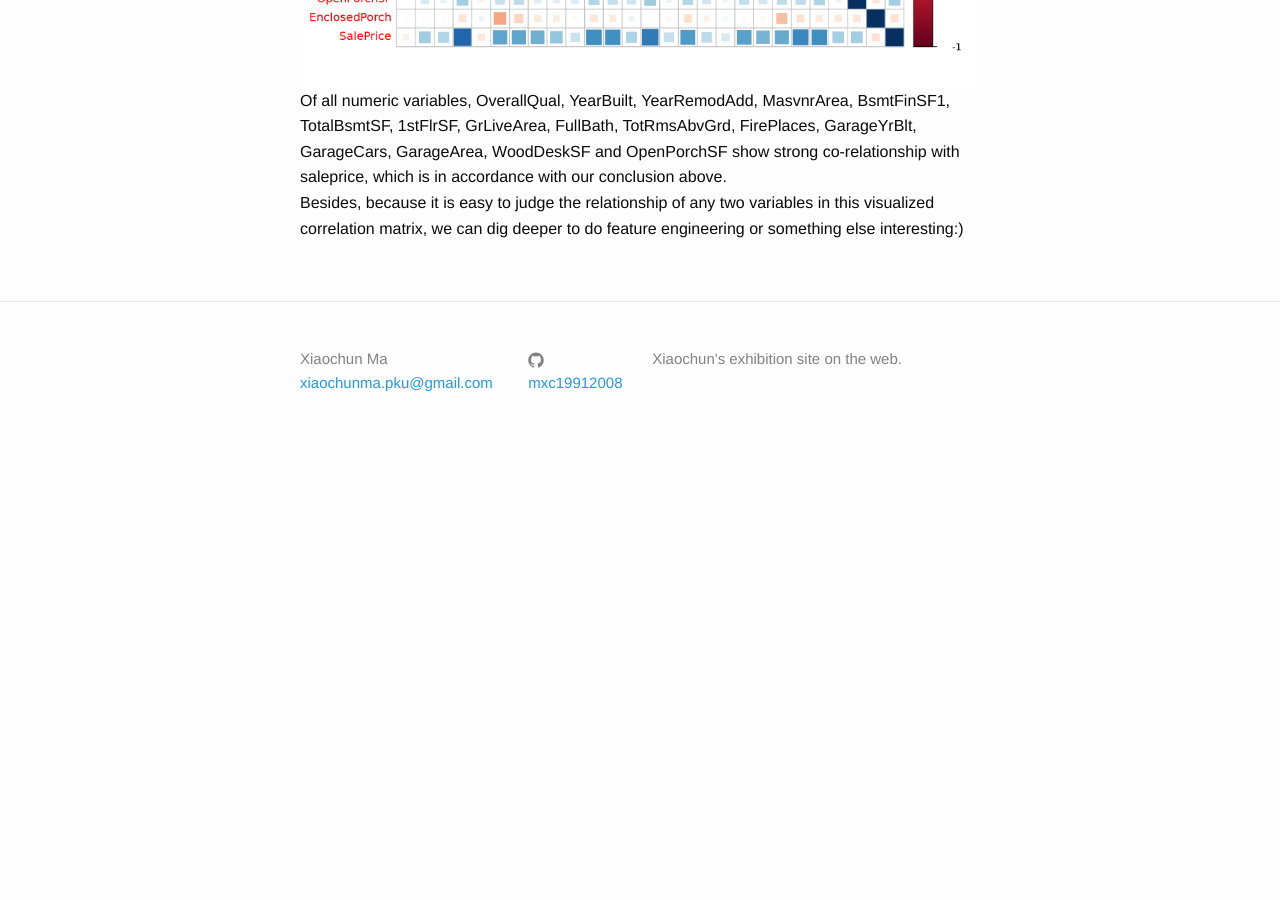
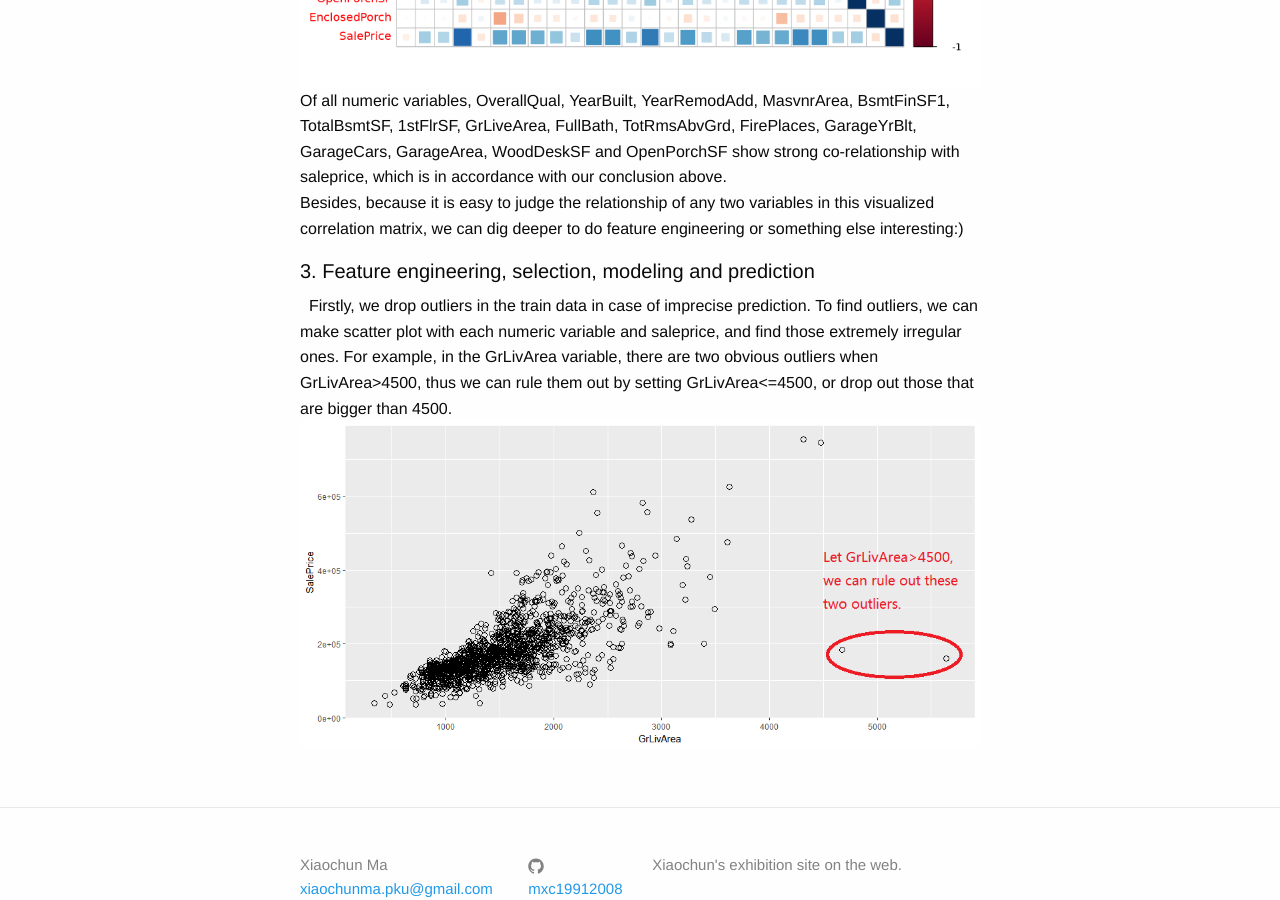
Before and after one commit to xiaochunma/mxc19912008.github.io, a Jekyll site: the page built from _posts/2016-11-24-house-price.markdown, in a window 1280 px wide and 900 px high, scrolled down 8480 px. Built offline with Jekyll 4.4.1, drawn with Linux system fonts in a browser that asks for light colours; before the commit the page ends 8936 px from its top, so only the background shows below that.

Commit message:
Feature -img

```diff
--- a/_posts/2016-11-24-house-price.markdown
+++ b/_posts/2016-11-24-house-price.markdown
@@ -39,3 +39,6 @@ This section is to find strong-related numeric variables amoung each other to he
 <img src="\images\cor-10-1.png">
 Of all numeric variables, OverallQual, YearBuilt, YearRemodAdd, MasvnrArea, BsmtFinSF1, TotalBsmtSF, 1stFlrSF, GrLiveArea, FullBath, TotRmsAbvGrd, FirePlaces, GarageYrBlt, GarageCars, GarageArea, WoodDeskSF and OpenPorchSF show strong co-relationship with saleprice, which is in accordance with our conclusion above.
 Besides, because it is easy to judge the relationship of any two variables in this visualized correlation matrix, we can dig deeper to do feature engineering or something else interesting:)
+<h5>3. Feature engineering, selection, modeling and prediction </h5>
+Firstly, we drop outliers in the train data in case of imprecise prediction. To find outliers, we can make scatter plot with each numeric variable and saleprice, and find those extremely irregular ones. For example, in the GrLivArea variable, there are two obvious outliers when GrLivArea>4500, thus we can rule them out by setting GrLivArea<=4500, or drop out those that are bigger than 4500.
+<img src="\images\GrLivArea_outliers.png">
```
